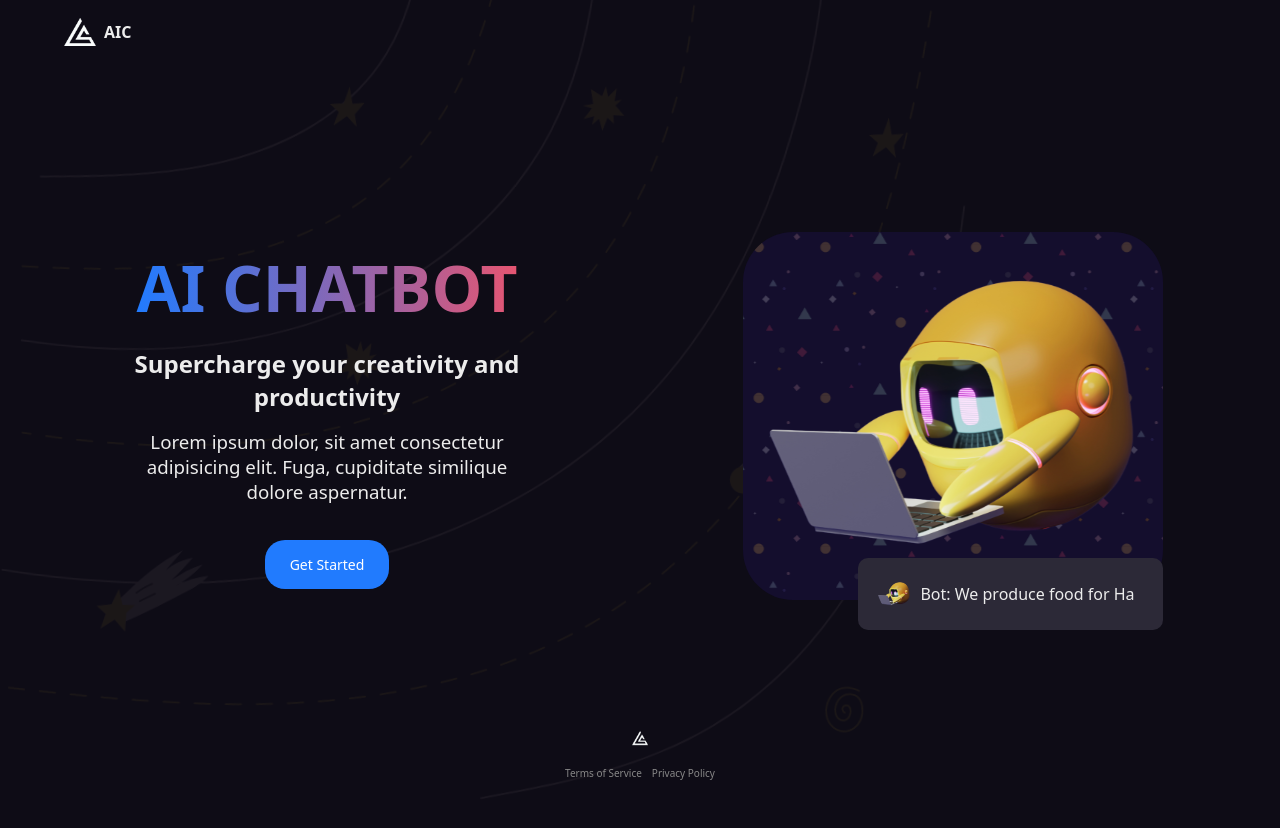
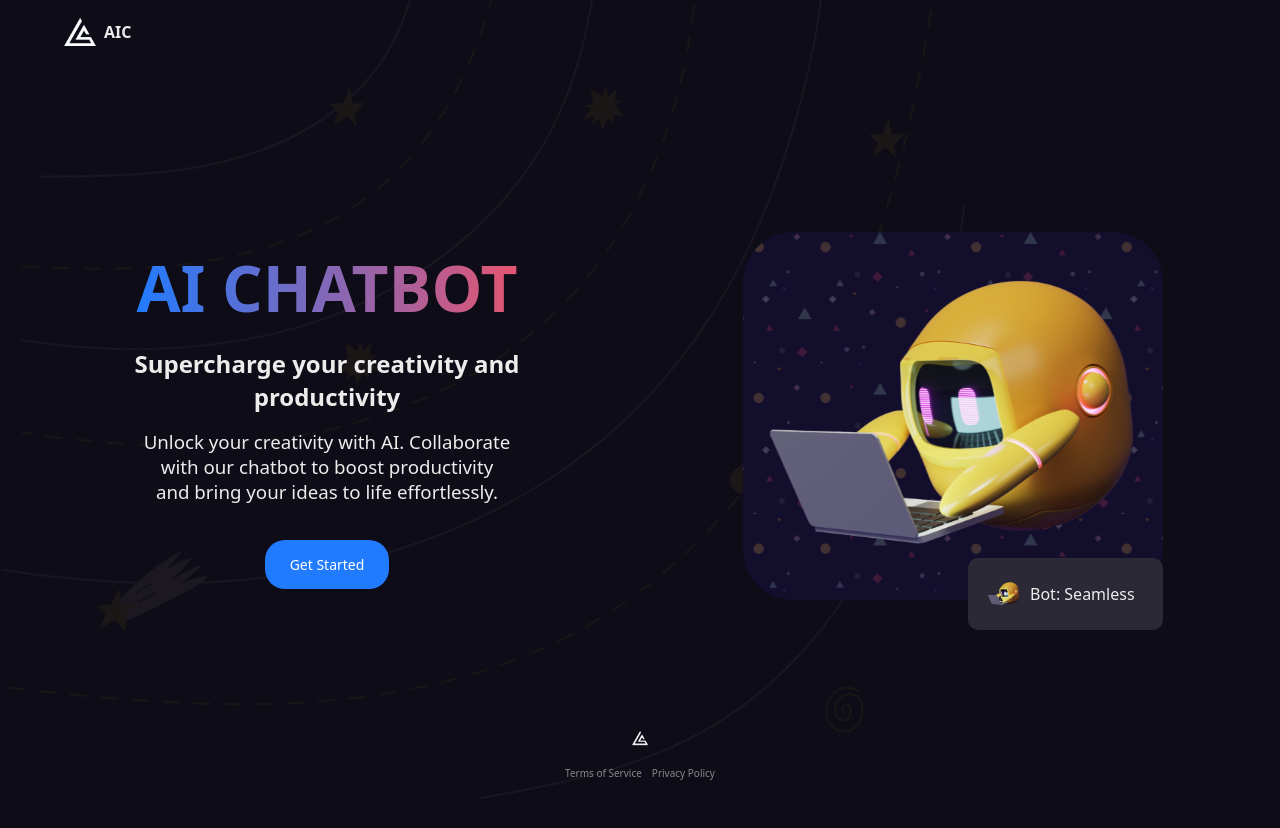
Before and after one commit to yuehcw/ai-chatbot-front, a React app: page / in a window 1280 px wide. Built offline with nearby package versions, Linux system fonts and the light colour scheme; no server answers; the HTML template or start-up script is replaced by a standard one.

Commit message:
Fixing bug

```diff
--- a/src/components/chatList/ChatList.jsx
+++ b/src/components/chatList/ChatList.jsx
@@ -29,7 +29,7 @@ const ChatList = () => {
       <span className="title">DASHBOARD</span>
       <Link to="/dashboard">Create a new Chat</Link>
       <Link to="/">Explore AIC</Link>
-      <Link to="/">COntact</Link>
+      <Link to="/">Contact</Link>
       <hr />
       <span className="title">RECENT CHATS</span>
       <div className="list">
--- a/src/pages/homePage/HomePage.jsx
+++ b/src/pages/homePage/HomePage.jsx
@@ -13,8 +13,8 @@ const HomePage = () => {
         <h1>AI CHATBOT</h1>
         <h2>Supercharge your creativity and productivity</h2>
         <h3>
-          Lorem ipsum dolor, sit amet consectetur adipisicing elit. Fuga,
-          cupiditate similique dolore aspernatur.
+          Unlock your creativity with AI. Collaborate with our chatbot to boost
+          productivity and bring your ideas to life effortlessly.
         </h3>
         <Link to="/dashboard">Get Started</Link>
       </div>
@@ -38,22 +38,22 @@ const HomePage = () => {
             <TypeAnimation
               sequence={[
                 // Same substring at the start will only be typed out once, initially
-                "Human: We produce food for Mice",
+                "User: This chatbot transformed our workflows!",
                 2000,
                 () => {
                   setTypingStatus("bot");
                 },
-                "Bot: We produce food for Hamsters",
+                "Bot: Seamless, intelligent conversations.",
                 2000,
                 () => {
                   setTypingStatus("human2");
                 },
-                "Human2: We produce food for Guinea Pigs",
+                "User: Increased productivity from day one.",
                 2000,
                 () => {
                   setTypingStatus("bot");
                 },
-                "Bot: We produce food for Chinchillas",
+                "Bot: The best AI tool we've used yet.",
                 2000,
                 () => {
                   setTypingStatus("human1");
--- a/src/pages/signInPage/SignInPage.jsx
+++ b/src/pages/signInPage/SignInPage.jsx
@@ -8,7 +8,7 @@ const SignInPage = () => {
       <SignIn
         path="/sign-in"
         signUpUrl="/sign-up"
-        forceRedirectUrl="/dashboard"
+        forceRedirectUrl="/"
       />
     </div>
   );
```
